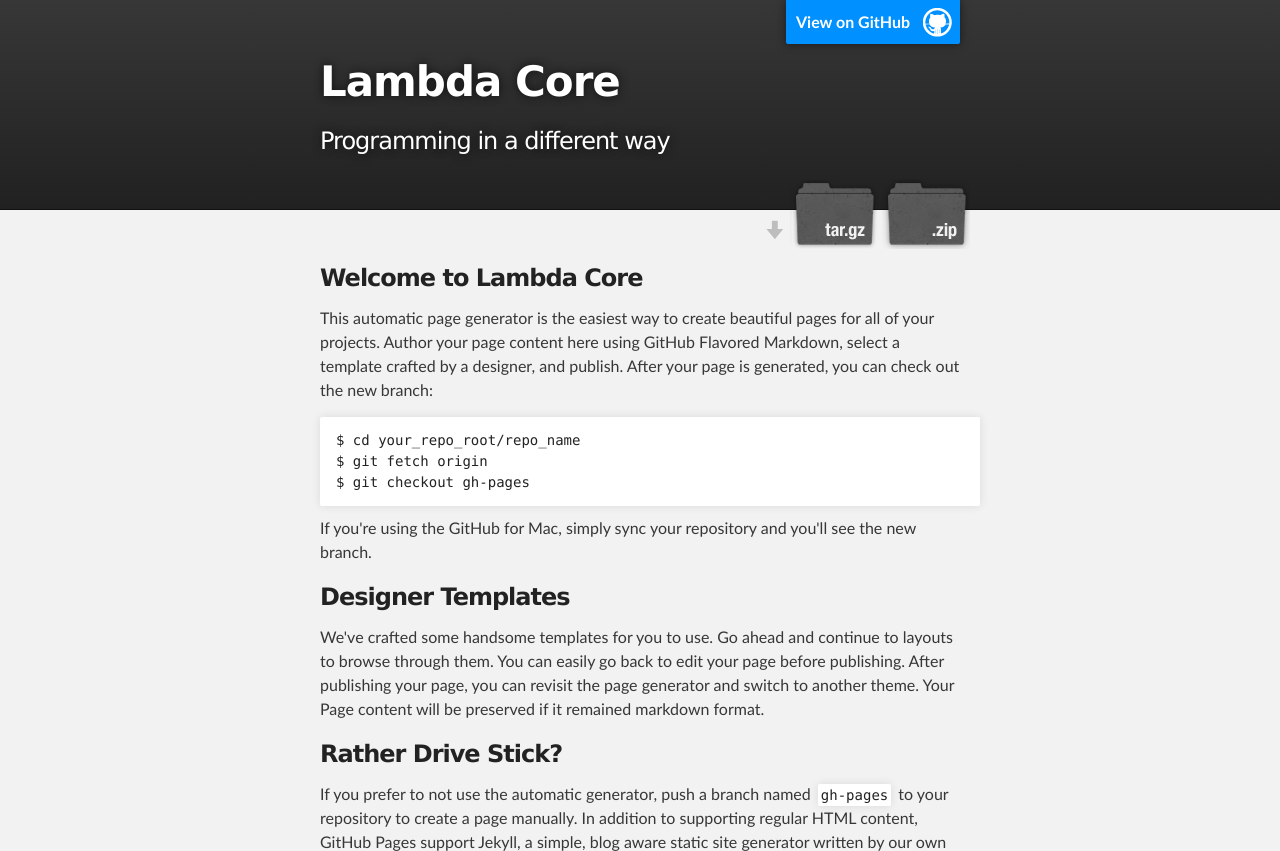
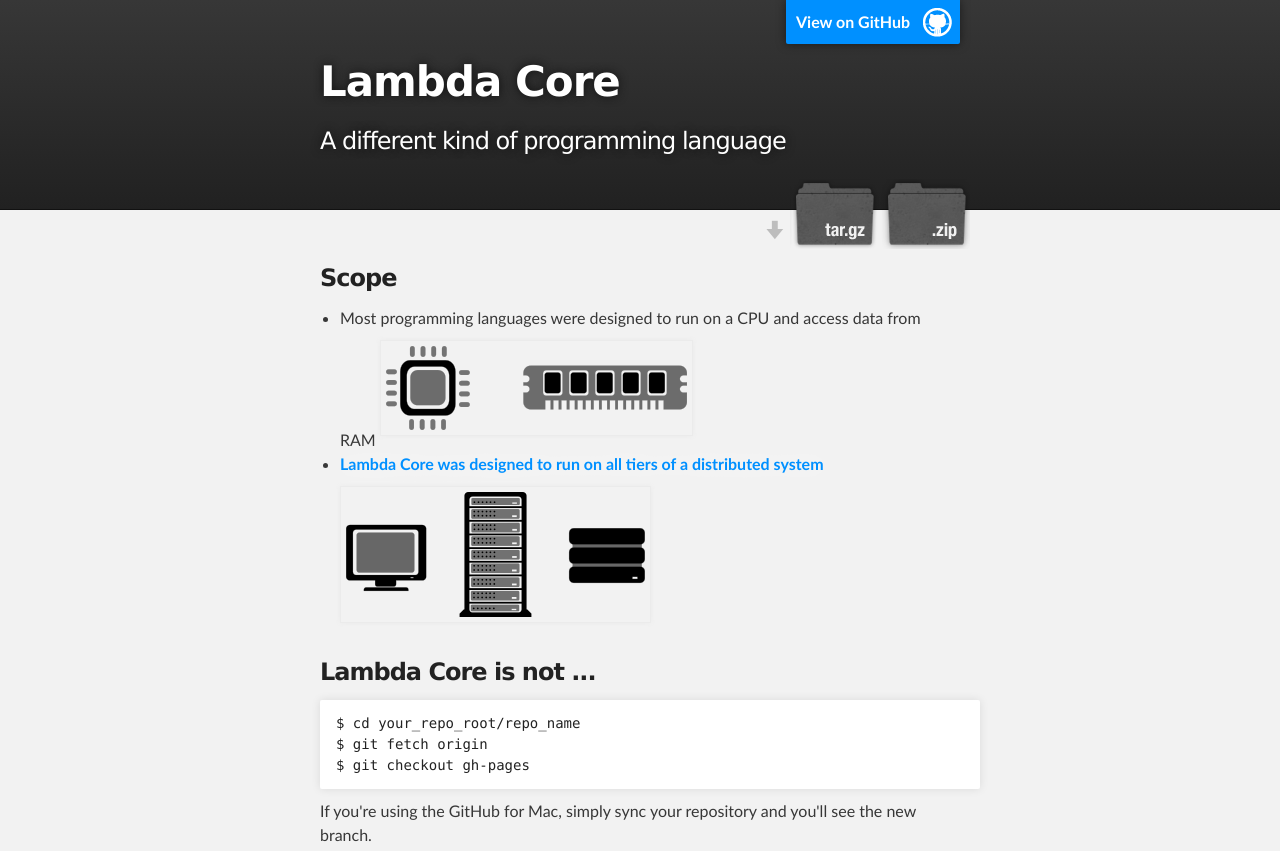
Before and after one commit to ozmi/lambda_core, a plain HTML site: page index.html in a window 1280 px wide. Shown: the top 851 px of the page. Drawn offline with Linux system fonts and the light colour scheme.

Commit message:
Added some graphical explanation of scope

```diff
--- a/index.html
+++ b/index.html
@@ -19,7 +19,7 @@
           <a id="forkme_banner" href="https://github.com/ozmi/lambda_core">View on GitHub</a>
 
           <h1 id="project_title">Lambda Core</h1>
-          <h2 id="project_tagline">Programming in a different way</h2>
+          <h2 id="project_tagline">A different kind of programming language</h2>
 
             <section id="downloads">
               <a class="zip_download_link" href="https://github.com/ozmi/lambda_core/zipball/master">Download this project as a .zip file</a>
@@ -32,9 +32,17 @@
     <div id="main_content_wrap" class="outer">
       <section id="main_content" class="inner">
         <h3>
-<a id="welcome-to-lambda-core" class="anchor" href="#welcome-to-lambda-core" aria-hidden="true"><span class="octicon octicon-link"></span></a>Welcome to Lambda Core</h3>
+			<a id="welcome-to-lambda-core" class="anchor" href="#welcome-to-lambda-core" aria-hidden="true"><span class="octicon octicon-link"></span></a>Scope
+		</h3>
 
-<p>This automatic page generator is the easiest way to create beautiful pages for all of your projects. Author your page content here using GitHub Flavored Markdown, select a template crafted by a designer, and publish. After your page is generated, you can check out the new branch:</p>
+		<ul>
+			<li>Most programming languages were designed to run on a CPU and access data from RAM <img src="images/cpu_and_memory.png" /></li>
+			<li><strong style="color: #0090ff;">Lambda Core was designed to run on all tiers of a distributed system</strong> <img src="images/all_tiers.png" /></li>
+		</ul>
+
+		<h3>
+			<a id="welcome-to-lambda-core" class="anchor" href="#welcome-to-lambda-core" aria-hidden="true"><span class="octicon octicon-link"></span></a>Lambda Core is not ...
+		</h3>
 
 <pre><code>$ cd your_repo_root/repo_name
 $ git fetch origin
--- a/stylesheets/stylesheet.css
+++ b/stylesheets/stylesheet.css
@@ -131,6 +131,7 @@ em {
 
 strong {
   font-weight: bold;
+  text-shadow: 0 0 20px rgba(255,255,255,1);
 }
 
 img {
```
Also changed, not shown: images/all_tiers.png (added), images/cpu_and_memory.png (added).
